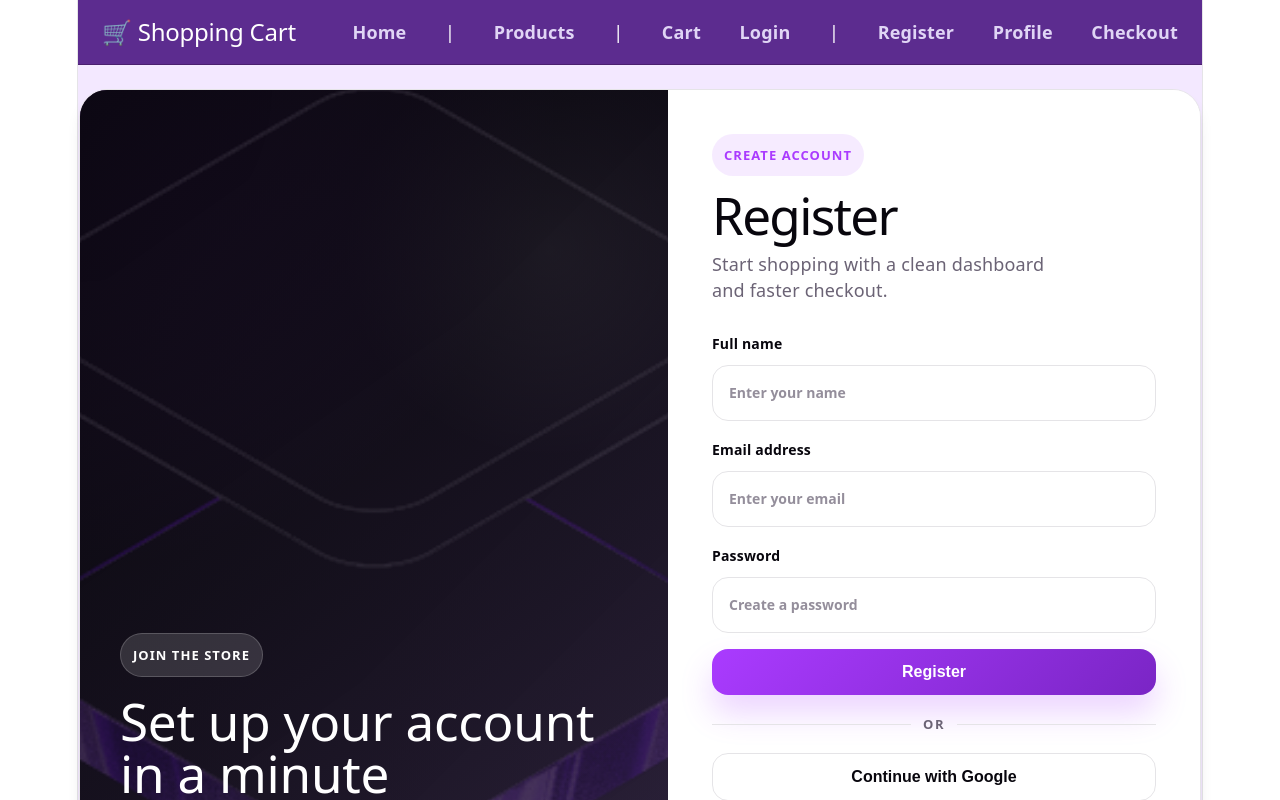
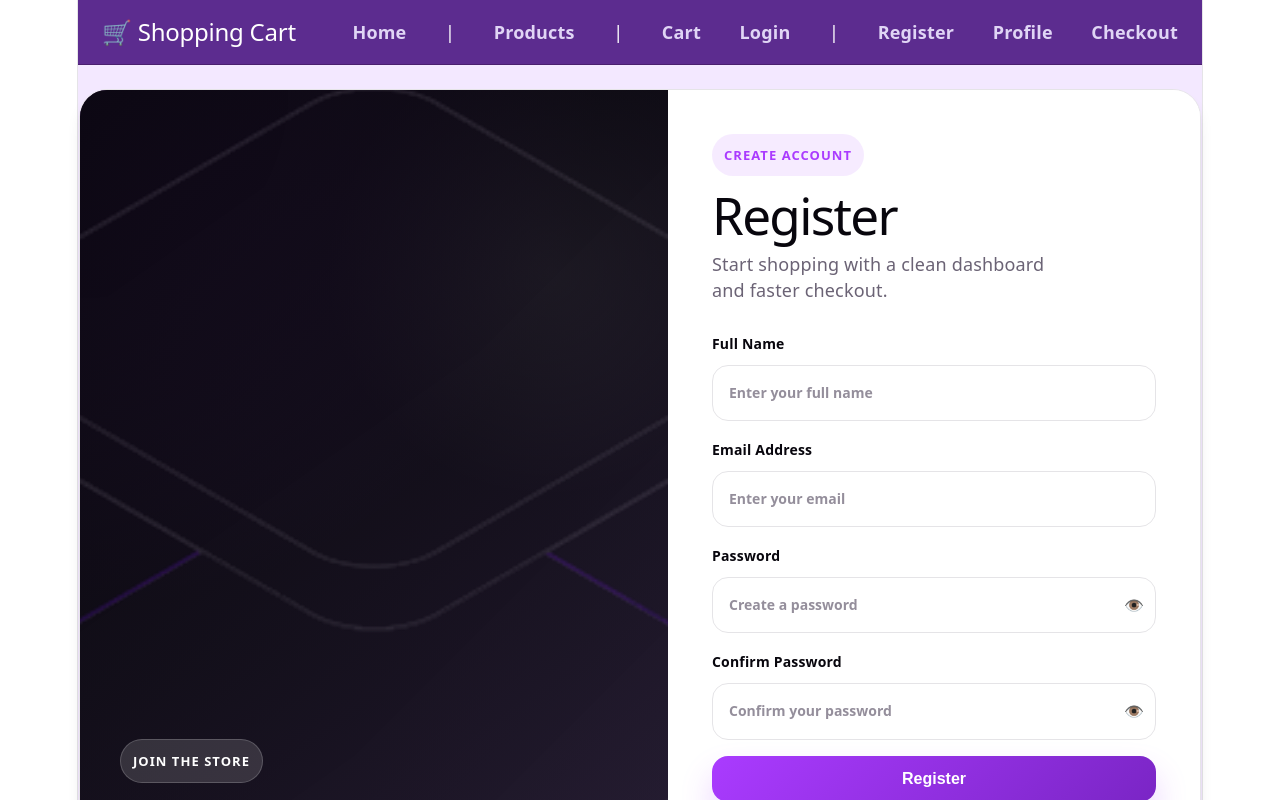
Before and after one commit to paviini/shopping-cart-mern, a React (Vite) app in the folder client/: page /register in a window 1280 px wide. Shown: the top 800 px of the page. Built offline with nearby package versions, Linux system fonts and the light colour scheme.

Commit message:
add validations

```diff
--- a/client/src/App.css
+++ b/client/src/App.css
@@ -1146,3 +1146,52 @@ a:focus-visible {
   border-radius: 5px;
   background-color: #ffebee;
 }
+
+.password-field {
+  position: relative;
+  display: flex;
+  align-items: center;
+}
+
+.password-field input {
+  width: 100%;
+  padding-right: 40px;
+}
+
+.toggle-password {
+  position: absolute;
+  right: 10px;
+  background: transparent;
+  border: none;
+  cursor: pointer;
+  font-size: 16px;
+}
+
+.error-text {
+  display: block;
+  color: #dc2626;
+  font-size: 12px;
+  margin-top: 5px;
+}
+
+.password-field {
+  position: relative;
+  width: 100%;
+}
+
+.password-field input {
+  width: 100%;
+  padding-right: 45px;
+}
+
+.toggle-password {
+  position: absolute;
+  top: 50%;
+  right: 12px;
+  transform: translateY(-50%);
+  border: none;
+  background: transparent;
+  cursor: pointer;
+  font-size: 16px;
+  padding: 0;
+}
--- a/client/src/pages/Login.jsx
+++ b/client/src/pages/Login.jsx
@@ -11,13 +11,33 @@ function Login() {
   const [email, setEmail] = useState("");
   const [password, setPassword] = useState("");
 
+  const [errors, setErrors] = useState({});
+  const [showPassword, setShowPassword] = useState(false);  // Validation function
+  const validate = () => {
+    const newErrors = {};
+
+    const emailRegex = /^[^\s@]+@[^\s@]+\.[^\s@]+$/;
+
+    if (!email) {
+      newErrors.email = "Email is required";
+    } else if (!emailRegex.test(email)) {
+      newErrors.email = "Enter a valid email address";
+    }
+
+    if (!password) {
+      newErrors.password = "Password is required";
+    } else if (password.length < 6) {
+      newErrors.password = "Password must be at least 6 characters";
+    }
+
+    setErrors(newErrors);
+    return Object.keys(newErrors).length === 0;
+  };
+
   const submitHandler = async (e) => {
     e.preventDefault();
 
-    if (!email || !password) {
-      alert("Please fill all fields");
-      return;
-    }
+    if (!validate()) return;
 
     try {
       const res = await API.post("/auth/login", {
@@ -25,19 +45,12 @@ function Login() {
         password,
       });
 
-      localStorage.setItem(
-        "userInfo",
-        JSON.stringify(res.data)
-      );
+      localStorage.setItem("userInfo", JSON.stringify(res.data));
 
       alert("Login Successful");
-
       navigate("/");
     } catch (error) {
-      alert(
-        error.response?.data?.message ||
-          "Login Failed"
-      );
+      alert(error.response?.data?.message || "Login Failed");
     }
   };
 
@@ -70,31 +83,9 @@ function Login() {
         <div className="auth-visual auth-visual--login">
           <div className="auth-visual-overlay" />
           <img src={heroImg} alt="Groceries and shopping essentials" />
-
-          <div className="auth-visual-copy">
-            <span className="auth-badge">Welcome back</span>
-            <h2>Pick up right where you left off</h2>
-            <p>
-              Sign in to access your cart, checkout faster, and review orders.
-            </p>
-
-            <div className="auth-points">
-              <span>Fast access</span>
-              <span>Saved cart</span>
-              <span>Order tracking</span>
-            </div>
-          </div>
         </div>
 
         <div className="auth-panel">
-          <div className="auth-header">
-            <span className="auth-eyebrow">Sign in</span>
-            <h1>Login</h1>
-            <p>
-              Good to see you again. Enter your details to continue shopping.
-            </p>
-          </div>
-
           <form className="auth-form" onSubmit={submitHandler}>
             <label>
               Email address
@@ -104,16 +95,33 @@ function Login() {
                 value={email}
                 onChange={(e) => setEmail(e.target.value)}
               />
+              {errors.email && (
+                <span className="error-text">{errors.email}</span>
+              )}
             </label>
 
             <label>
               Password
+              <div className="password-field">
                 <input
-                type="password"
+                  type={showPassword ? "text" : "password"}
                   placeholder="Enter your password"
                   value={password}
                   onChange={(e) => setPassword(e.target.value)}
                 />
+
+                <button
+                  type="button"
+                  className="toggle-password"
+                  onClick={() => setShowPassword((prev) => !prev)}
+                >
+                  {showPassword ? "🙈" : "👁️"}
+                </button>
+            </div>
+
+            {errors.password && (
+              <span className="error-text">{errors.password}</span>
+            )}
           </label>
 
             <button className="auth-primary-btn" type="submit">
--- a/client/src/pages/Register.jsx
+++ b/client/src/pages/Register.jsx
@@ -11,14 +11,62 @@ function Register() {
   const [name, setName] = useState("");
   const [email, setEmail] = useState("");
   const [password, setPassword] = useState("");
+  const [confirmPassword, setConfirmPassword] = useState("");
+
+  const [showPassword, setShowPassword] = useState(false);
+  const [showConfirmPassword, setShowConfirmPassword] =
+    useState(false);
+
+  const [errors, setErrors] = useState({});
+
+  const validate = () => {
+    const newErrors = {};
+
+    const emailRegex = /^[^\s@]+@[^\s@]+\.[^\s@]+$/;
+
+    if (!name.trim()) {
+      newErrors.name = "Full name is required";
+    } else if (name.trim().length < 3) {
+      newErrors.name =
+        "Full name must be at least 3 characters";
+    }
+
+    if (!email) {
+      newErrors.email = "Email is required";
+    } else if (!emailRegex.test(email)) {
+      newErrors.email =
+        "Please enter a valid email address";
+    }
+
+    if (!password) {
+      newErrors.password = "Password is required";
+    } else if (password.length < 8) {
+      newErrors.password =
+        "Password must be at least 8 characters";
+    } else if (
+      !/(?=.*[a-z])(?=.*[A-Z])(?=.*\d)/.test(password)
+    ) {
+      newErrors.password =
+        "Password must contain uppercase, lowercase, and a number";
+    }
+
+    if (!confirmPassword) {
+      newErrors.confirmPassword =
+        "Please confirm your password";
+    } else if (password !== confirmPassword) {
+      newErrors.confirmPassword =
+        "Passwords do not match";
+    }
+
+    setErrors(newErrors);
+
+    return Object.keys(newErrors).length === 0;
+  };
 
   const submitHandler = async (e) => {
     e.preventDefault();
 
-    if (!name || !email || !password) {
-      alert("Please fill all fields");
-      return;
-    }
+    if (!validate()) return;
 
     try {
       const res = await API.post("/auth/register", {
@@ -45,7 +93,12 @@ function Register() {
   const googleRegister = async () => {
     try {
       const provider = new GoogleAuthProvider();
-      const result = await signInWithPopup(auth, provider);
+
+      const result = await signInWithPopup(
+        auth,
+        provider
+      );
+
       const user = result.user;
 
       localStorage.setItem(
@@ -72,13 +125,22 @@ function Register() {
       <section className="auth-card">
         <div className="auth-visual auth-visual--register">
           <div className="auth-visual-overlay" />
-          <img src={heroImg} alt="Fresh groceries and a shopping basket" />
+
+          <img
+            src={heroImg}
+            alt="Fresh groceries and a shopping basket"
+          />
 
           <div className="auth-visual-copy">
-            <span className="auth-badge">Join the store</span>
+            <span className="auth-badge">
+              Join the store
+            </span>
+
             <h2>Set up your account in a minute</h2>
+
             <p>
-              Save favorites, track orders, and shop faster on every visit.
+              Save favorites, track orders, and shop
+              faster on every visit.
             </p>
 
             <div className="auth-points">
@@ -91,45 +153,144 @@ function Register() {
 
         <div className="auth-panel">
           <div className="auth-header">
-            <span className="auth-eyebrow">Create account</span>
+            <span className="auth-eyebrow">
+              Create account
+            </span>
+
             <h1>Register</h1>
+
             <p>
-              Start shopping with a clean dashboard and faster checkout.
+              Start shopping with a clean dashboard
+              and faster checkout.
             </p>
           </div>
 
-          <form className="auth-form" onSubmit={submitHandler}>
+          <form
+            className="auth-form"
+            onSubmit={submitHandler}
+          >
+            {/* Full Name */}
             <label>
-              Full name
+              Full Name
               <input
                 type="text"
-                placeholder="Enter your name"
+                placeholder="Enter your full name"
                 value={name}
-                onChange={(e) => setName(e.target.value)}
+                onChange={(e) =>
+                  setName(e.target.value)
+                }
               />
+
+              {errors.name && (
+                <span className="error-text">
+                  {errors.name}
+                </span>
+              )}
             </label>
 
+            {/* Email */}
             <label>
-              Email address
+              Email Address
               <input
                 type="email"
                 placeholder="Enter your email"
                 value={email}
-                onChange={(e) => setEmail(e.target.value)}
+                onChange={(e) =>
+                  setEmail(e.target.value)
+                }
               />
+
+              {errors.email && (
+                <span className="error-text">
+                  {errors.email}
+                </span>
+              )}
             </label>
 
+            {/* Password */}
             <label>
               Password
-              <input
-                type="password"
-                placeholder="Create a password"
-                value={password}
-                onChange={(e) => setPassword(e.target.value)}
-              />
+
+              <div className="password-field">
+                <input
+                  type={
+                    showPassword
+                      ? "text"
+                      : "password"
+                  }
+                  placeholder="Create a password"
+                  value={password}
+                  onChange={(e) =>
+                    setPassword(e.target.value)
+                  }
+                />
+
+                <button
+                  type="button"
+                  className="toggle-password"
+                  onClick={() =>
+                    setShowPassword(
+                      !showPassword
+                    )
+                  }
+                >
+                  {showPassword ? "🙈" : "👁️"}
+                </button>
+              </div>
+
+              {errors.password && (
+                <span className="error-text">
+                  {errors.password}
+                </span>
+              )}
             </label>
 
-            <button className="auth-primary-btn" type="submit">
+            {/* Confirm Password */}
+            <label>
+              Confirm Password
+
+              <div className="password-field">
+                <input
+                  type={
+                    showConfirmPassword
+                      ? "text"
+                      : "password"
+                  }
+                  placeholder="Confirm your password"
+                  value={confirmPassword}
+                  onChange={(e) =>
+                    setConfirmPassword(
+                      e.target.value
+                    )
+                  }
+                />
+
+                <button
+                  type="button"
+                  className="toggle-password"
+                  onClick={() =>
+                    setShowConfirmPassword(
+                      !showConfirmPassword
+                    )
+                  }
+                >
+                  {showConfirmPassword
+                    ? "🙈"
+                    : "👁️"}
+                </button>
+              </div>
+
+              {errors.confirmPassword && (
+                <span className="error-text">
+                  {errors.confirmPassword}
+                </span>
+              )}
+            </label>
+
+            <button
+              className="auth-primary-btn"
+              type="submit"
+            >
               Register
             </button>
 
@@ -146,7 +307,8 @@ function Register() {
             </button>
 
             <p className="auth-switch">
-              Already have an account? <Link to="/login">Log in</Link>
+              Already have an account?{" "}
+              <Link to="/login">Log in</Link>
             </p>
           </form>
         </div>
```
Lines whose indentation alone changed are shown as unchanged.
